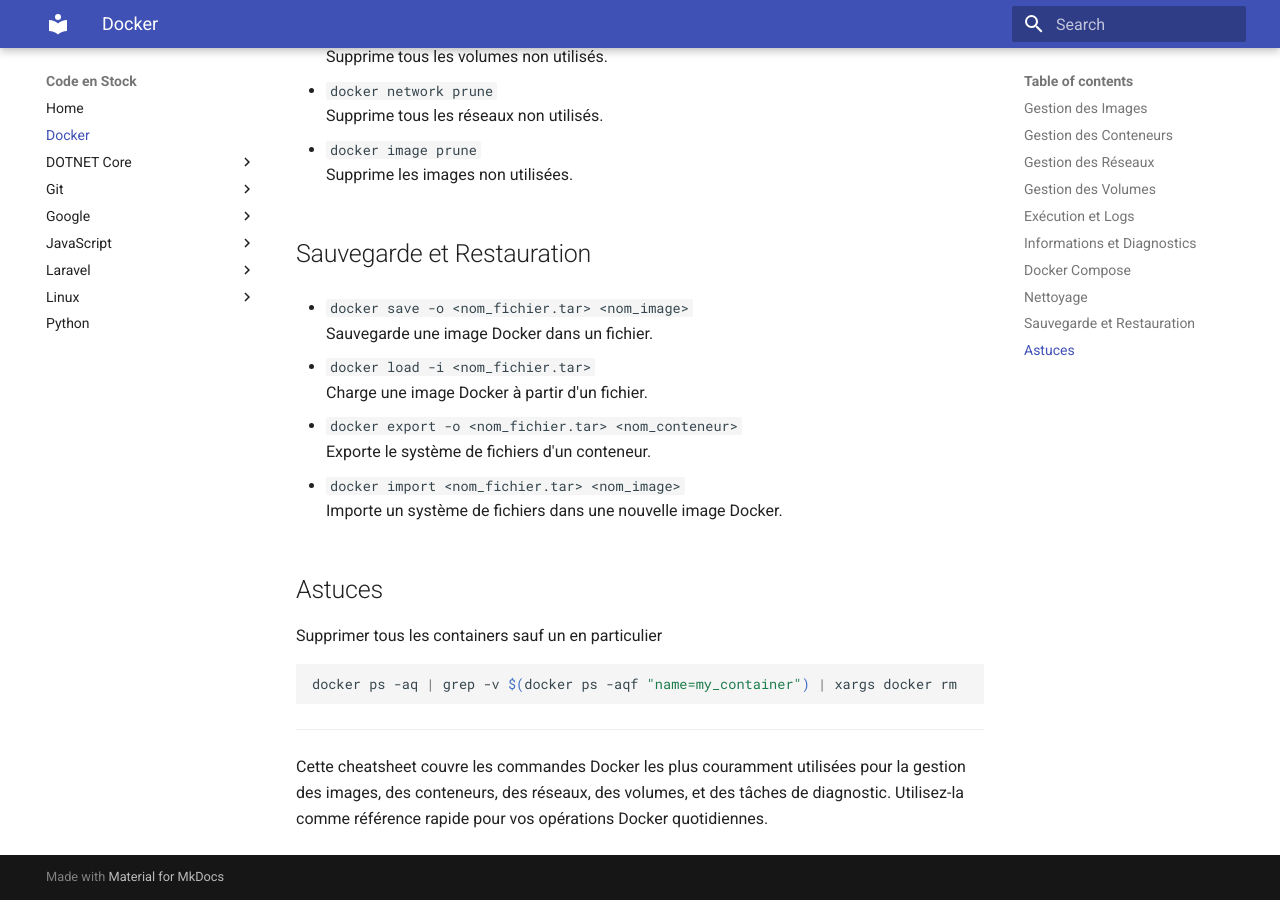
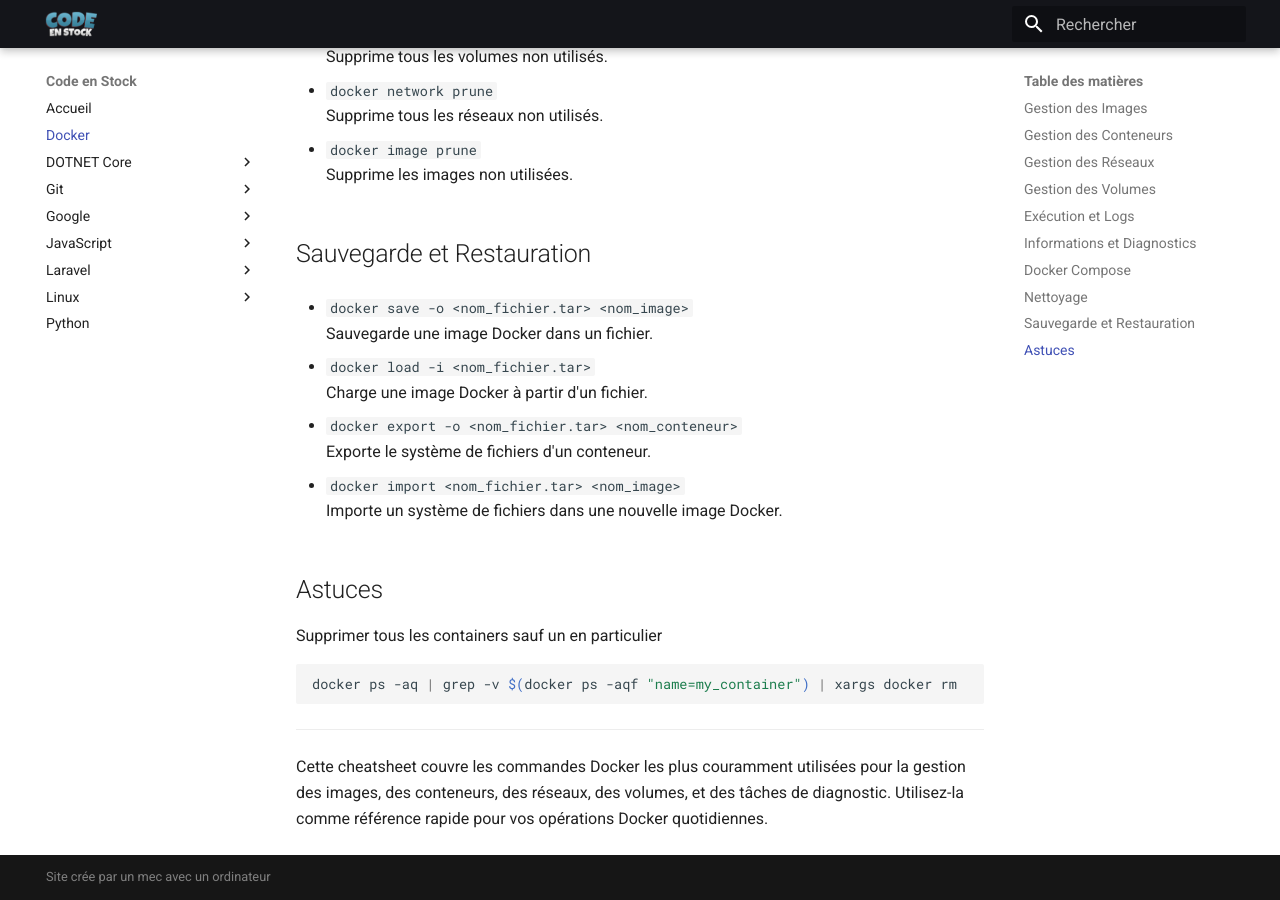
Before and after one commit to HeRrKrUgEr/codeenstock, an MkDocs documentation site: the page built from docs/docker.md, in a window 1280 px wide and 900 px high, scrolled down 2892 px. Built offline with MkDocs 1.6.1 and Material for MkDocs 9.7.7, drawn with Linux system fonts in a browser that asks for light colours.

Commit message:
adsense + fixes

```diff
--- a/mkdocs.yml
+++ b/mkdocs.yml
@@ -1,9 +1,8 @@
 site_name: Code en Stock
 site_description: Tous nos codes, cheatsheets et astuces en tout genre sont garanties sans gluten ! Nos Geeks sont élevés en liberté, et nourris avec du code 100% naturel, sans colorants ni conservateurs ! (Nous vous informons qu'aucun Geek n'a été maltraité ou enlevé à son milieu naturel durant le developpement de ce site)
 site_author: HeRrKrUgEr
-Copyright: A Gauche au Fond du Couloir
 nav:
-  - Home: index.md
+  - Accueil: index.md
   - Docker: docker.md
   - DOTNET Core:
       - Razor: dotnet/razor.md
@@ -25,9 +24,14 @@
   - Python: python.md
 theme:
   name: "material"
-  locale: fr
+  palette:
+    scheme: default
+    primary: black
+  language: "fr"
+  logo: images/codeenstock.webp
   highlightjs: true
   color_mode: auto
+  custom_dir: overrides
 extra:
   analytics:
     provider: google
--- a/overrides/main.html
+++ b/overrides/main.html
@@ -1,10 +1,9 @@
 {% extends "base.html" %}
 
-{% block extrahead %}
+{% block scripts %}
+<!-- Add scripts that need to run before here -->
 {{ super() }}
-<!-- Your custom code here -->
-
+<!-- Add scripts that need to run afterwards here -->
 <script async src="https://pagead2.googlesyndication.com/pagead/js/adsbygoogle.js?client=ca-pub-6143753833539808"
     crossorigin="anonymous"></script>
-
 {% endblock %}
--- /dev/null
+++ b/overrides/partials/copyright.html
@@ -0,0 +1,10 @@
+<div class="md-copyright">
+    {% if config.copyright %}
+    <div class="md-copyright__highlight">
+        {{ config.copyright }}
+    </div>
+    {% endif %}
+    {% if not config.extra.generator == false %}
+    Site crée par un mec avec un ordinateur
+    {% endif %}
+</div>
--- /dev/null
+++ b/overrides/partials/header.html
@@ -0,0 +1,104 @@
+<!--
+  Copyright (c) 2016-2024 Martin Donath <martin.donath@squidfunk.com>
+
+  Permission is hereby granted, free of charge, to any person obtaining a copy
+  of this software and associated documentation files (the "Software"), to
+  deal in the Software without restriction, including without limitation the
+  rights to use, copy, modify, merge, publish, distribute, sublicense, and/or
+  sell copies of the Software, and to permit persons to whom the Software is
+  furnished to do so, subject to the following conditions:
+
+  The above copyright notice and this permission notice shall be included in
+  all copies or substantial portions of the Software.
+
+  THE SOFTWARE IS PROVIDED "AS IS", WITHOUT WARRANTY OF ANY KIND, EXPRESS OR
+  IMPLIED, INCLUDING BUT NOT LIMITED TO THE WARRANTIES OF MERCHANTABILITY,
+  FITNESS FOR A PARTICULAR PURPOSE AND NON-INFRINGEMENT. IN NO EVENT SHALL THE
+  AUTHORS OR COPYRIGHT HOLDERS BE LIABLE FOR ANY CLAIM, DAMAGES OR OTHER
+  LIABILITY, WHETHER IN AN ACTION OF CONTRACT, TORT OR OTHERWISE, ARISING
+  FROM, OUT OF OR IN CONNECTION WITH THE SOFTWARE OR THE USE OR OTHER DEALINGS
+  IN THE SOFTWARE.
+-->
+
+<!-- Determine classes -->
+{% set class = "md-header" %}
+{% if "navigation.tabs.sticky" in features %}
+{% set class = class ~ " md-header--shadow md-header--lifted" %}
+{% elif "navigation.tabs" not in features %}
+{% set class = class ~ " md-header--shadow" %}
+{% endif %}
+
+<!-- Header -->
+<header class="{{ class }}" data-md-component="header">
+    <nav class="md-header__inner md-grid" aria-label="{{ lang.t('header') }}">
+
+        <!-- Link to home -->
+        <a href="{{ config.extra.homepage | d(nav.homepage.url, true) | url }}" title="{{ config.site_name | e }}"
+            class="md-header__button md-logo" aria-label="{{ config.site_name }}" data-md-component="logo">
+            {% include "partials/logo.html" %}
+        </a>
+
+        <!-- Button to open drawer -->
+        <label class="md-header__button md-icon" for="__drawer">
+            {% set icon = config.theme.icon.menu or "material/menu" %}
+            {% include ".icons/" ~ icon ~ ".svg" %}
+        </label>
+
+        <!-- Header title -->
+        <div class="md-header__title" data-md-component="header-title">
+            <div class="md-header__ellipsis">
+                <div class="md-header__topic" data-md-component="header-topic">
+                    <span class="md-ellipsis">
+                        {% if page.meta and page.meta.title %}
+                        {{ page.meta.title }}
+                        {% else %}
+                        {{ page.title }}
+                        {% endif %}
+                    </span>
+                </div>
+            </div>
+        </div>
+
+        <!-- Color palette toggle -->
+        {% if config.theme.palette %}
+        {% if not config.theme.palette is mapping %}
+        {% include "partials/palette.html" %}
+        {% endif %}
+        {% endif %}
+
+        <!-- User preference: color palette -->
+        {% if not config.theme.palette is mapping %}
+        {% include "partials/javascripts/palette.html" %}
+        {% endif %}
+
+        <!-- Site language selector -->
+        {% if config.extra.alternate %}
+        {% include "partials/alternate.html" %}
+        {% endif %}
+
+        <!-- Button to open search modal -->
+        {% if "material/search" in config.plugins %}
+        <label class="md-header__button md-icon" for="__search">
+            {% set icon = config.theme.icon.search or "material/magnify" %}
+            {% include ".icons/" ~ icon ~ ".svg" %}
+        </label>
+
+        <!-- Search interface -->
+        {% include "partials/search.html" %}
+        {% endif %}
+
+        <!-- Repository information -->
+        {% if config.repo_url %}
+        <div class="md-header__source">
+            {% include "partials/source.html" %}
+        </div>
+        {% endif %}
+    </nav>
+
+    <!-- Navigation tabs (sticky) -->
+    {% if "navigation.tabs.sticky" in features %}
+    {% if "navigation.tabs" in features %}
+    {% include "partials/tabs.html" %}
+    {% endif %}
+    {% endif %}
+</header>
```
Also changed, not shown: docs/index.md (+2 -0 lines), docs/images/codeenstock.webp (added), 1 other file.
